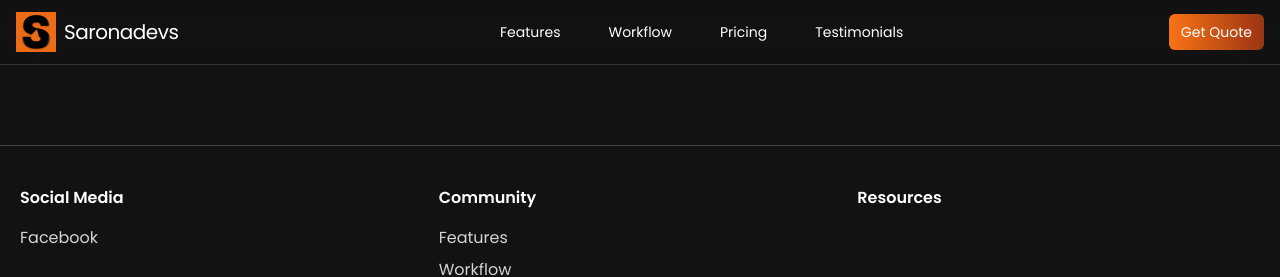
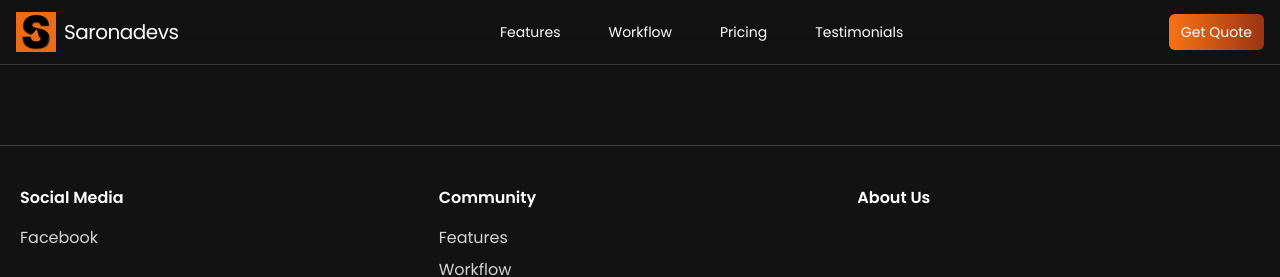
Before and after one commit to kabelo-mastermind/saronadevs, a React (Vite) app: page /trends/1 in a window 1280 px wide. Shown: the top 277 px of the page. Built offline with nearby package versions, Linux system fonts and the light colour scheme.

Commit message:
Update Footer.jsx

```diff
--- a/src/components/Footer.jsx
+++ b/src/components/Footer.jsx
@@ -35,7 +35,7 @@
           </ul>
         </div>
           <div>
-          <h3 className="text-md font-semibold mb-4">Resources</h3>
+          <h3 className="text-md font-semibold mb-4">About Us</h3>
           <ul className="space-y-2">
             {resourcesLinks.map((link, index) => (
               <li key={index}>
```
